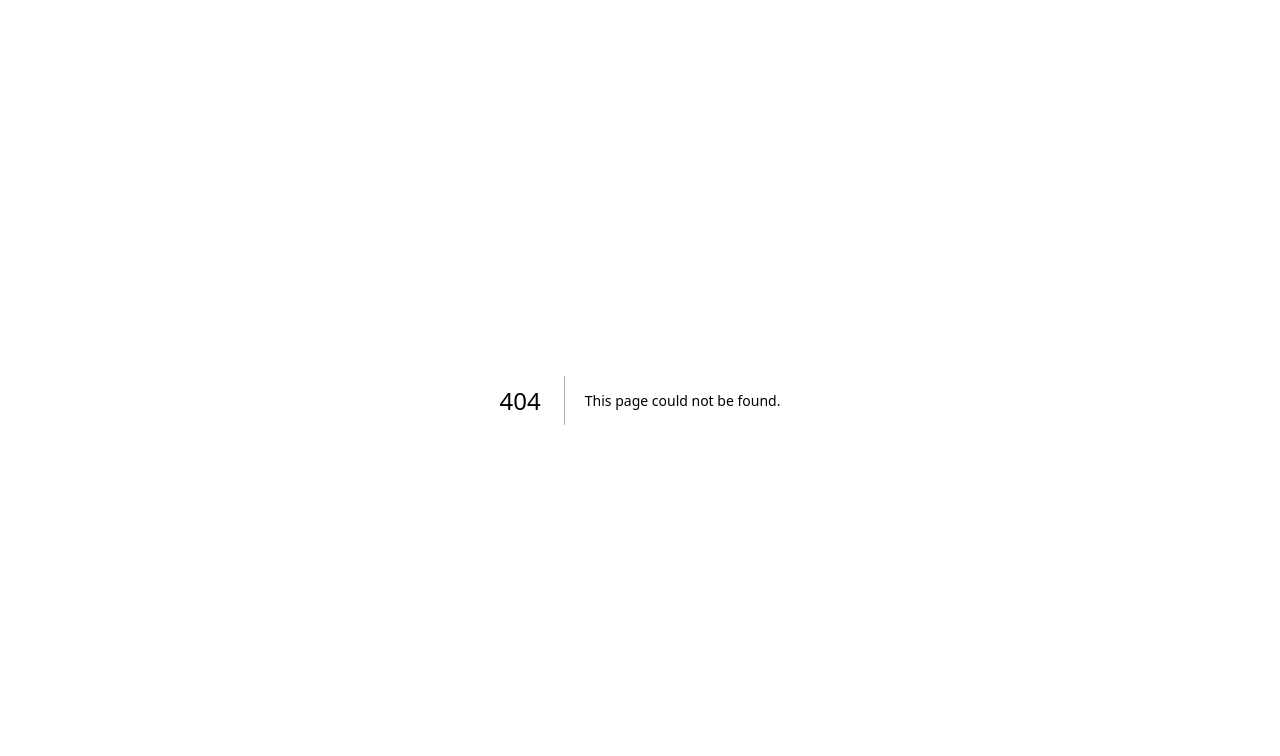
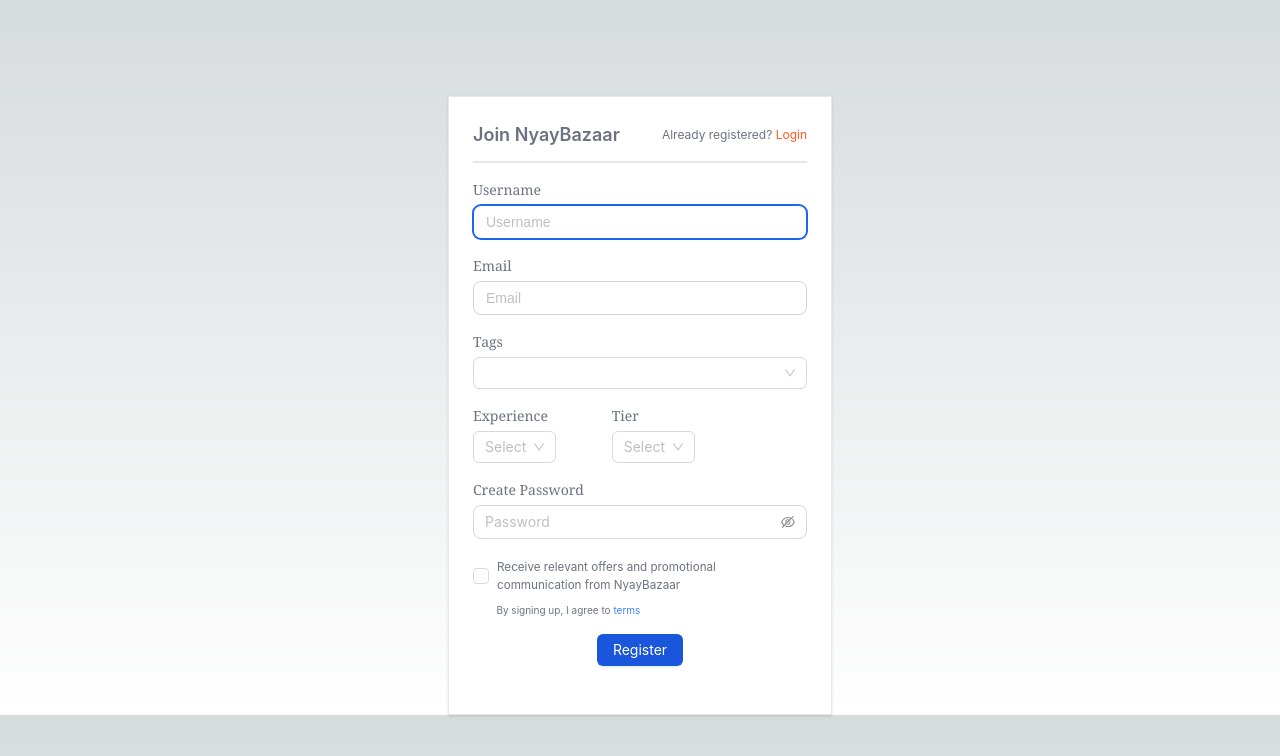
Before and after one commit to noobCoderVP/SIH_vikram, a Next.js app in the folder frontend/: page /registerLawyer in a window 1280 px wide. Before the commit this address had no page. Shown: the top 756 px of the page. Built offline with nearby package versions, Linux system fonts and the light colour scheme.

Commit message:
Lawyer Registration Done

```diff
--- /dev/null
+++ b/frontend/components/property/getStarted.jsx
@@ -0,0 +1,14 @@
+import React from 'react';
+
+export default function GetStarted() {
+  return (
+    <div className="block justify-center items-center h-screen">
+      <img
+        src="/property.jpg" // Replace with the correct path to your image
+        alt="Property"
+        className="max-w-full h-auto"
+        style={{ maxWidth: '90%', height: 'auto' }}
+      />
+    </div>
+  );
+}
--- a/frontend/package.json
+++ b/frontend/package.json
@@ -9,6 +9,7 @@
     "lint": "next lint"
   },
   "dependencies": {
+    "antd": "^5.9.1",
     "autoprefixer": "10.4.15",
     "eslint": "8.49.0",
     "eslint-config-next": "13.4.19",
--- /dev/null
+++ b/frontend/pages/property/index.jsx
@@ -0,0 +1,13 @@
+import Header from "@/components/Header"
+import Footer from "@/components/Footer"
+import GetStarted from "@/components/property/getStarted"
+
+export default function Property() {
+    return (
+      <div>
+        <Header />
+      <GetStarted />
+        <Footer />
+      </div>
+    )
+  }
--- /dev/null
+++ b/frontend/pages/registerLawyer/index.js
@@ -0,0 +1,263 @@
+import React, { useState } from "react";
+import {
+  Button,
+  Form,
+  Input,
+  message,
+  Checkbox,
+  Select,
+  Dropdown,
+} from "antd";
+
+import {
+  options,
+  tagRender,
+  experienceItems,
+  tierItems,
+} from "@/public/utlis/RegisterPageItems";
+
+
+const App = () => {
+  const [experience, setExperience] = useState("Select");
+  const [tier, setTier] = useState("Select");
+
+  const onFinish = async (values) => {
+    // For POST Request
+    message.success("Registered Successfully");
+    console.log(values)
+  };
+
+  const onFinishFailed = (errorInfo) => {
+    // errorInfo Contains values and we can't log them
+    message.info("Please fill out the form properly!!");
+  };
+
+  function handleTierChange(value) {
+    setTier(value);
+  }
+
+  function handleExperienceChange(value) {
+    setExperience(value);
+  }
+
+  return (
+    <Form
+      name="basic"
+      className="mt-24 m-auto w-full max-w-sm p-4 bg-white border border-gray-200 shadow sm:p-6 md:p-6"
+      initialValues={{ remember: true }}
+      onFinish={onFinish}
+      onFinishFailed={onFinishFailed}
+      autoComplete="off"
+    >
+      {/* Join NyayBazaar Part */}
+      <div className="border-b-2 pb-3 flex justify-between items-center">
+        <h1 className="text-lg font-semibold text-gray-500">Join NyayBazaar</h1>
+        <h6 className="text-xs text-gray-500">
+          Already registered?{" "}
+          <a href="/login" className="text-orange-500">
+            Login
+          </a>
+        </h6>
+      </div>
+
+      {/* Username */}
+      <div className="mt-4">
+        <label
+          htmlFor="username"
+          className="block mb-1 font-normal font-serif text-gray-500"
+        >
+          Username
+        </label>
+        <Form.Item
+          name="username"
+          rules={[
+            {
+              required: true,
+              message: "Please input your username!",
+            },
+          ]}
+        >
+          <Input
+            className="leading-5 border-1 rounded-lg border-gray-300 placeholder-font"
+            placeholder="Username"
+            autoFocus
+          />
+        </Form.Item>
+      </div>
+
+      {/* Email */}
+      <div className="-mt-2">
+        <label
+          htmlFor="email"
+          className="block mb-1 font-normal font-serif text-gray-500"
+        >
+          Email
+        </label>
+        <Form.Item
+          name="email"
+          rules={[
+            {
+              type: "email",
+              required: true,
+              message: "Please input your valid email!",
+            },
+          ]}
+        >
+          <Input
+            className="leading-5 border-1 rounded-lg placeholder-font border-gray-300"
+            placeholder="Email"
+          />
+        </Form.Item>
+      </div>
+
+      {/* Tags */}
+      <div className="-mt-2">
+        <label
+          htmlFor="tags"
+          className="block mb-1 font-normal font-serif text-gray-500"
+        >
+          Tags
+        </label>
+        <Form.Item
+          name="tags"
+          rules={[
+            {
+              required: true,
+              message: "Please select at least one tag!",
+            },
+          ]}
+        >
+          <Select
+            mode="multiple"
+            tagRender={tagRender}
+            defaultValue={[]}
+            style={{
+              width: "100%",
+            }}
+            options={options.map((option) => ({
+              label: option.value,
+              value: option.value,
+            }))}
+          />
+        </Form.Item>
+      </div>
+
+      {/* Tier and Experience */}
+      <div className="-mt-2 flex items-center justify-between mr-28">
+        {/* Experience */}
+        <div>
+          <label
+            htmlFor="experience"
+            className="block mb-1 font-normal font-serif text-gray-500"
+          >
+            Experience
+          </label>
+          <Form.Item
+            name="experience"
+            rules={[
+              {
+                required: true,
+                message: "Please select your experience!",
+              },
+            ]}
+          >
+            <Select
+              placeholder="Select"
+              onChange={handleExperienceChange}
+              value={experience}
+            >
+              {experienceItems.map((item) => (
+                <Select.Option key={item.key} value={item.label}>
+                  {item.label}
+                </Select.Option>
+              ))}
+            </Select>
+          </Form.Item>
+        </div>
+
+        {/* Tier */}
+        <div>
+          <label
+            htmlFor="tier"
+            className="block mb-1 font-normal font-serif text-gray-500"
+          >
+            Tier
+          </label>
+          <Form.Item
+            name="tier"
+            rules={[
+              {
+                required: true,
+                message: "Please select your tier!",
+              },
+            ]}
+          >
+            <Select
+              placeholder="Select"
+              onChange={handleTierChange}
+              value={tier}
+            >
+              {tierItems.map((item) => (
+                <Select.Option key={item.key} value={item.label}>
+                  {item.label}
+                </Select.Option>
+              ))}
+            </Select>
+          </Form.Item>
+        </div>
+      </div>
+
+      {/* Password */}
+      <div className="-mt-2">
+        <label
+          htmlFor="password"
+          className="block mb-1 font-normal font-serif text-gray-500"
+        >
+          Create Password
+        </label>
+        <Form.Item
+          name="password"
+          rules={[
+            {
+              required: true,
+              message: "Please input your password!",
+            },
+          ]}
+        >
+          <Input.Password
+            className="rounded-lg focus:ring-2 focus:ring-blue-500"
+            placeholder="Password"
+          />
+        </Form.Item>
+      </div>
+
+      {/* Newsletter */}
+      <div className="-mt-2">
+        <Form.Item name="newsletter" valuePropName="checked">
+          <Checkbox className="checkboxText text-gray-500">
+            Receive relevant offers and promotional communication from
+            NyayBazaar
+          </Checkbox>
+        </Form.Item>
+      </div>
+
+      <div className="-mt-4">
+        <h6 className="agreementRegister text-gray-500">
+          By signing up, I agree to{" "}
+          <a href="/terms-Conditions" className="text-blue-500">
+            terms
+          </a>
+        </h6>
+      </div>
+
+      {/* Register Button */}
+      <Form.Item className="text-center mt-4">
+        <Button className="bg-blue-700" type="primary" htmlType="submit">
+          Register
+        </Button>
+      </Form.Item>
+    </Form>
+  );
+};
+
+export default App;
--- /dev/null
+++ b/frontend/public/utlis/RegisterPageItems.js
@@ -0,0 +1,79 @@
+import {Tag} from "antd";
+
+
+// tags functions
+export const options = [
+    { value: 'commercial', color: 'gold' },
+    { value: 'corporate', color: 'lime' },
+    { value: 'criminal', color: 'green' },
+    { value: 'civil', color: 'cyan' },
+    { value: 'litigation', color: 'purple' },
+    { value: 'family', color: 'pink' },
+    { value: 'accident', color: 'red' },
+    { value: 'insurance', color: 'blue' },
+    { value: 'banking', color: 'orange' },
+    { value: 'claims', color: 'brown' },
+    { value: 'supreme court', color: 'violet' },
+    { value: 'high court', color: 'indigo' },
+    { value: 'district court', color: 'teal' },
+  ];
+
+export const tagRender = (props) => {
+    const { label, value, closable, onClose } = props;
+    const option = options.find((opt) => opt.value === value);
+
+    return (
+      <Tag
+        color={option ? option.color : 'default-color'} // Use the specified color or a default color
+        closable={closable}
+        onClose={onClose}
+        style={{
+          marginRight: 3,
+        }}
+      >
+        {label}
+      </Tag>
+    );
+};
+
+// Experinece functions
+export const experienceItems = [
+    {
+      label: '1 Year',
+      key: '1',
+    },
+    {
+      label: '2 Years',
+      key: '2',
+    },
+    {
+      label: '3 Years',
+      key: '3',
+    },
+    ,
+    {
+      label: '3+ Years',
+      key: '4',
+    },
+  ];
+
+//   tier functions
+export const tierItems = [
+    {
+      label: 'Platinum',
+      key: '4',
+    },
+    {
+      label: 'Gold',
+      key: '3',
+    },
+    {
+      label: 'Silver',
+      key: '2',
+    },
+    ,
+    {
+      label: 'Bronze',
+      key: '1',
+    },
+  ];
--- a/frontend/styles/globals.css
+++ b/frontend/styles/globals.css
@@ -25,3 +25,30 @@
     )
     rgb(var(--background-start-rgb));
 }
+
+/* Lawyer Login */
+.verifyEmailButton:hover{
+  background-color: #5cdbd3 !important ;
+}
+.verifyEmailButton{
+  background-color:#f0f0f0 ;
+}
+
+.placeholder-font {
+  font-family: "", sans-serif; /* Replace with your desired font */
+  font-size: 14px;
+  line-height: 1%;
+  /* Additional styling properties like color and font-size can be added here */
+}
+
+.checkboxText{
+  font-size: smaller !important;
+  font-weight:400 !important;
+}
+
+.agreementRegister{
+  font-size: x-small;
+  font-weight: 400;
+  margin-left: 7%;
+  margin-top: 3%;
+}
```
Also changed, not shown: frontend/public/property.jpg (added), 1 other file (tests, documents, lock files or other folders).
